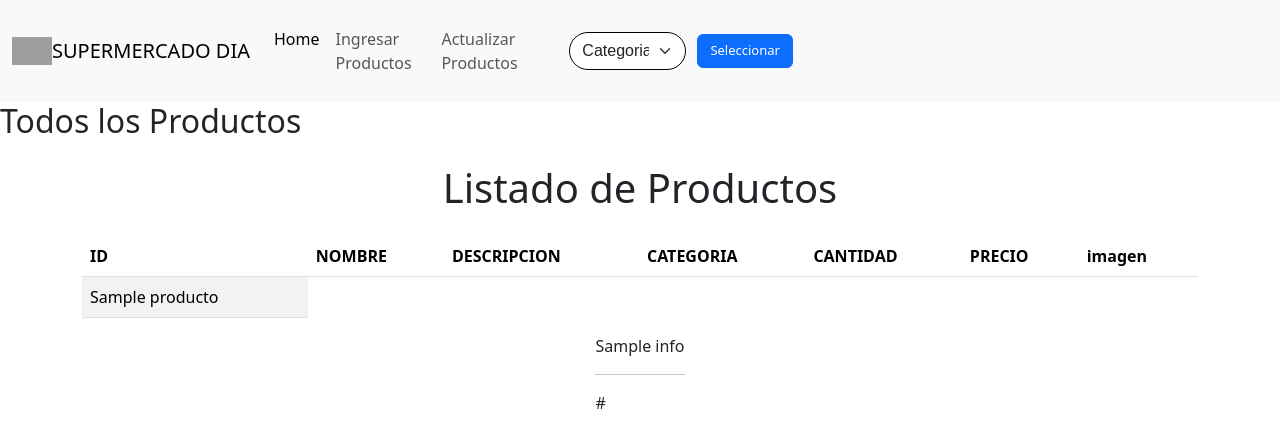
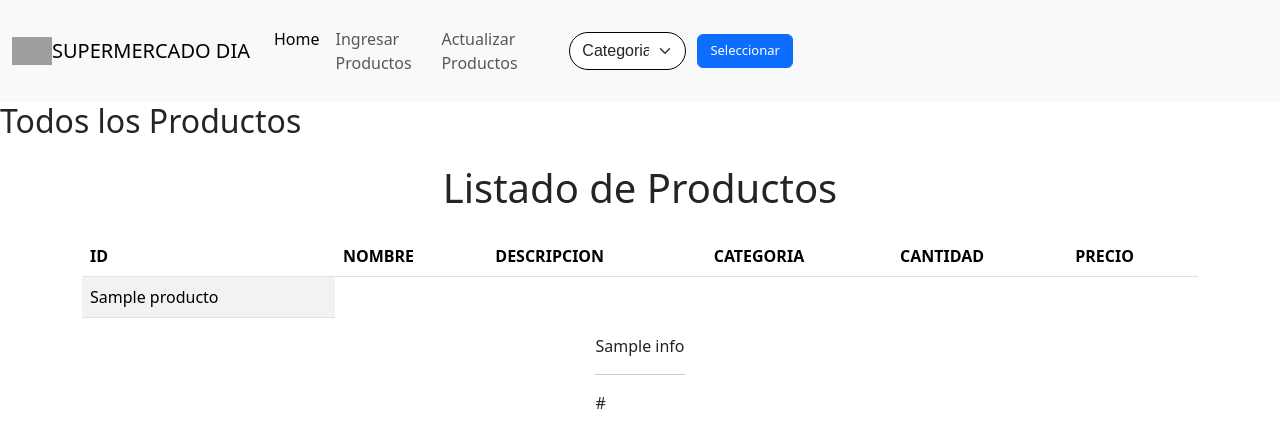
Before and after one commit to Gpanelli3/SistemaDeVentas-sprint2, a Flask app: template templates/index.html in a window 1280 px wide. Shown: the top 448 px of the page. Run offline with Flask 3, Linux system fonts and the light colour scheme; the template is opened without the code that fills it: most values are stand-ins (such as "Sample title", 1, 10 or a date in 2020); parts of the project's set-up code (start-up, migrations or seed data) failed here and were passed over; some libraries are stand-ins or nearby versions; grey boxes are pictures that could not be loaded.

Commit message:
'disenoListo'

```diff
--- a/app.py
+++ b/app.py
@@ -2,7 +2,7 @@
 from flask_mysqldb import MySQL
 from flask_paginate import Pagination, get_page_args
 from random import sample
-from PIL import image
+#from PIL import image
 
 #Para subir archivo tipo foto al servidor
 from werkzeug.utils import secure_filename
@@ -47,7 +47,7 @@
 
     #consulta para traer los productos y plasmarlos en cada pagina
     productos=[]
-    sql=(f'SELECT producto.idProducto, producto.nombre, producto.descripcion, categorias.nombre, producto.cantidad, producto.precio, producto.imagen FROM producto INNER JOIN categorias ON categorias.idcategorias = id_cat_corresp ORDER BY idProducto DESC LIMIT {per_page} OFFSET {start_index -1}')
+    sql=(f'SELECT producto.idProducto, producto.nombre, producto.descripcion, categorias.nombre, producto.cantidad, producto.precio FROM producto INNER JOIN categorias ON categorias.idcategorias = id_cat_corresp ORDER BY idProducto DESC LIMIT {per_page} OFFSET {start_index -1}')
     cursor.execute(sql)
 
     for i in cursor:
@@ -136,8 +136,8 @@
                        (nombreMax,descr,precio,cantidad,cat))
         mysql.connection.commit()
 
+        cursor.close()
 
-        cursor.close()
 
     return redirect(url_for('index'))
 
@@ -197,17 +197,5 @@
         return render_template('seleccionado.html', resultados=resultados)
 
 
-
-
-
-
-
-
-
-
-
-
-
-
 if __name__ == '__main__':
     app.run(port=8000, debug=True)
--- a/templates/index.html
+++ b/templates/index.html
@@ -28,7 +28,7 @@
             </button>
             <div class="collapse navbar-collapse" id="navbarNavAltMarkup">
                 <div class="navbar-nav">
-                  <a class="nav-link active" aria-current="page" href="./index">Home</a>
+                  <a class="nav-link active" aria-current="page" href="/">Home</a>
                   <a class="nav-link" href="./agregarProd">Ingresar Productos</a>
                     <a class="nav-link" href="./update">Actualizar Productos</a>
             </div class="DEBAJO NAV RAMA">
@@ -79,7 +79,6 @@
                   <th scope="col">CATEGORIA</th>
                   <th scope="col">CANTIDAD</th>
                   <th scope="col">PRECIO</th>
-                  <th scope="col">imagen</th>
                 </tr>
               </thead>
 
--- a/templates/seleccionado.html
+++ b/templates/seleccionado.html
@@ -23,7 +23,7 @@
             </button>
             <div class="collapse navbar-collapse" id="navbarNavAltMarkup">
                 <div class="navbar-nav">
-                  <a class="nav-link active" aria-current="page" href="./index">Home</a>
+                  <a class="nav-link active" aria-current="page" href="/">Home</a>
                   <a class="nav-link" href="./agregarProd">Ingresar Productos</a>
                     <a class="nav-link" href="./update">Actualizar Productos</a>
             </div class="DEBAJO NAV RAMA">
```
